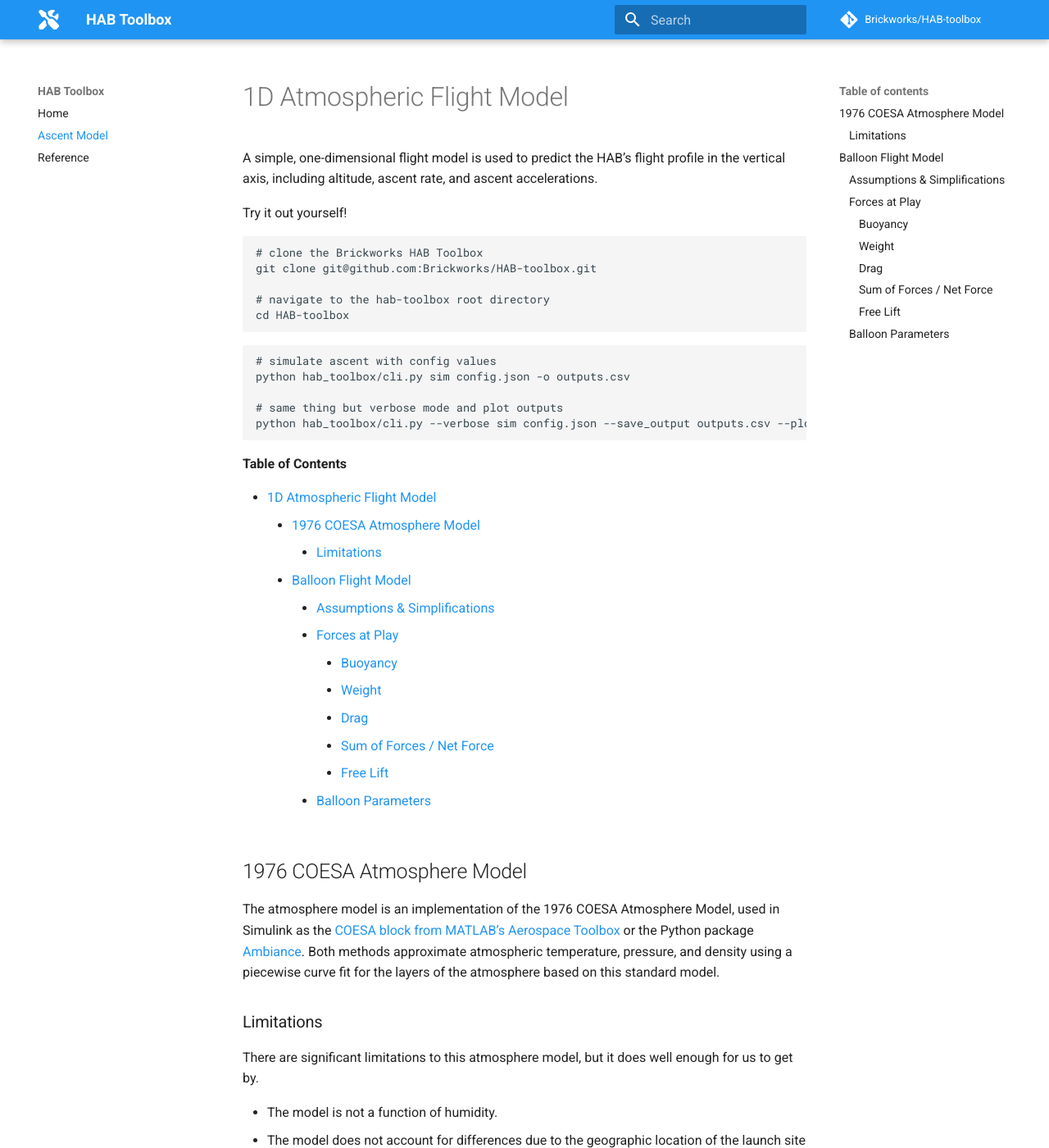
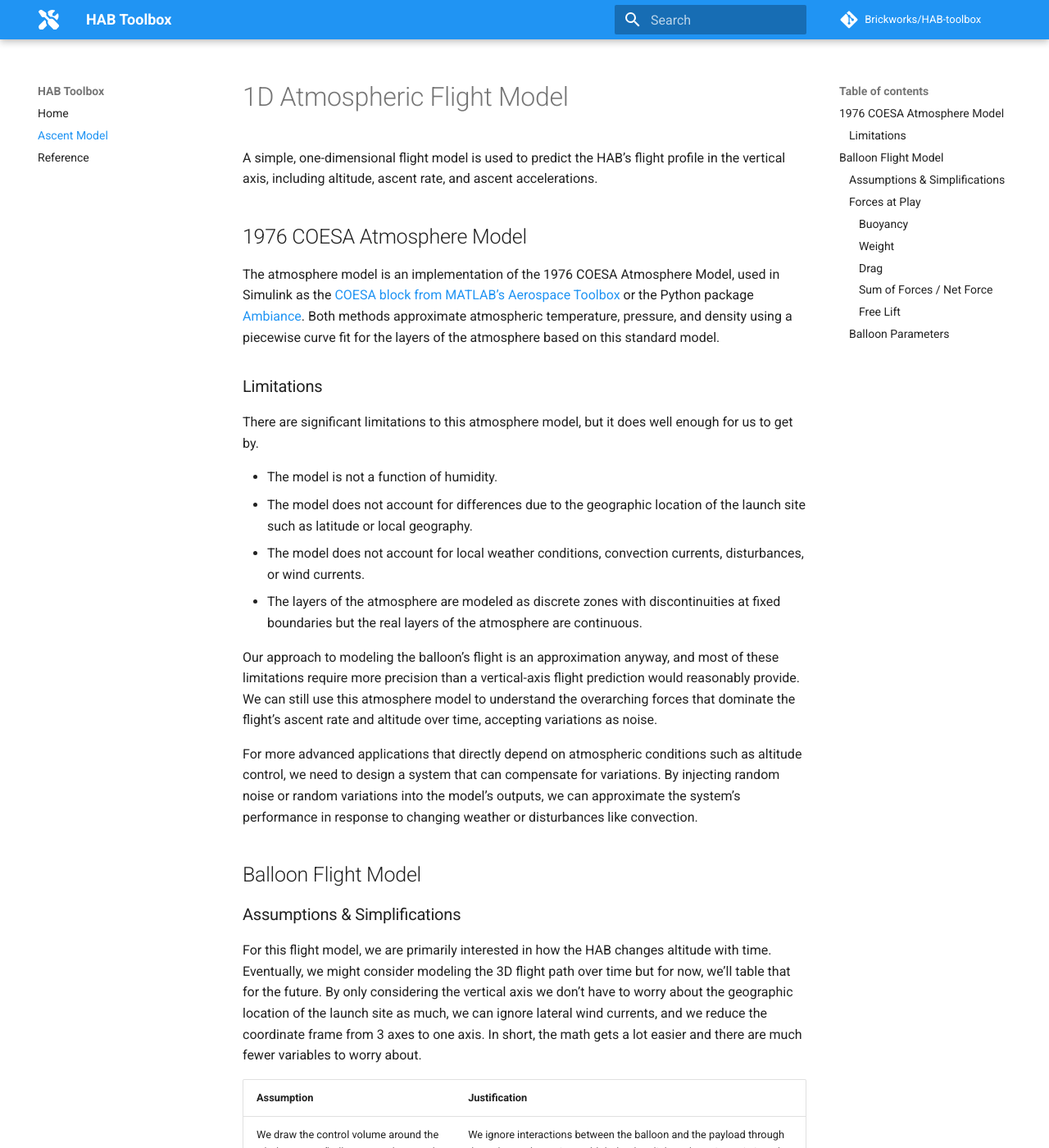
Before and after one commit to Brickworks/HAB-toolbox, an MkDocs documentation site: the page built from docs/ascent_model.md, in a window 1280 px wide and 1400 px high. Shown: the whole window at 82% size. Built offline with MkDocs 1.6.1 and Material for MkDocs 9.7.7, drawn with Linux system fonts in a browser that asks for light colours; comment, search, counter and statistics services are not loaded.

Commit message:
DOC: cleanup after theme switch and poetry added

````diff
--- a/docs/ascent_model.md
+++ b/docs/ascent_model.md
@@ -3,27 +3,6 @@
 A simple, one-dimensional flight model is used to predict the HAB’s flight
 profile in the vertical axis, including altitude, ascent rate, and ascent
 accelerations.
-
-Try it out yourself!
-```bash
-# clone the Brickworks HAB Toolbox
-git clone git@github.com:Brickworks/HAB-toolbox.git
-
-# navigate to the hab-toolbox root directory
-cd HAB-toolbox
-```
-
-```bash
-# simulate ascent with config values
-python hab_toolbox/cli.py sim config.json -o outputs.csv
-
-# same thing but verbose mode and plot outputs
-python hab_toolbox/cli.py --verbose sim config.json --save_output outputs.csv --plot
-```
-
-**Table of Contents**
-
-[TOC]
 
 ## 1976 COESA Atmosphere Model
 
````
